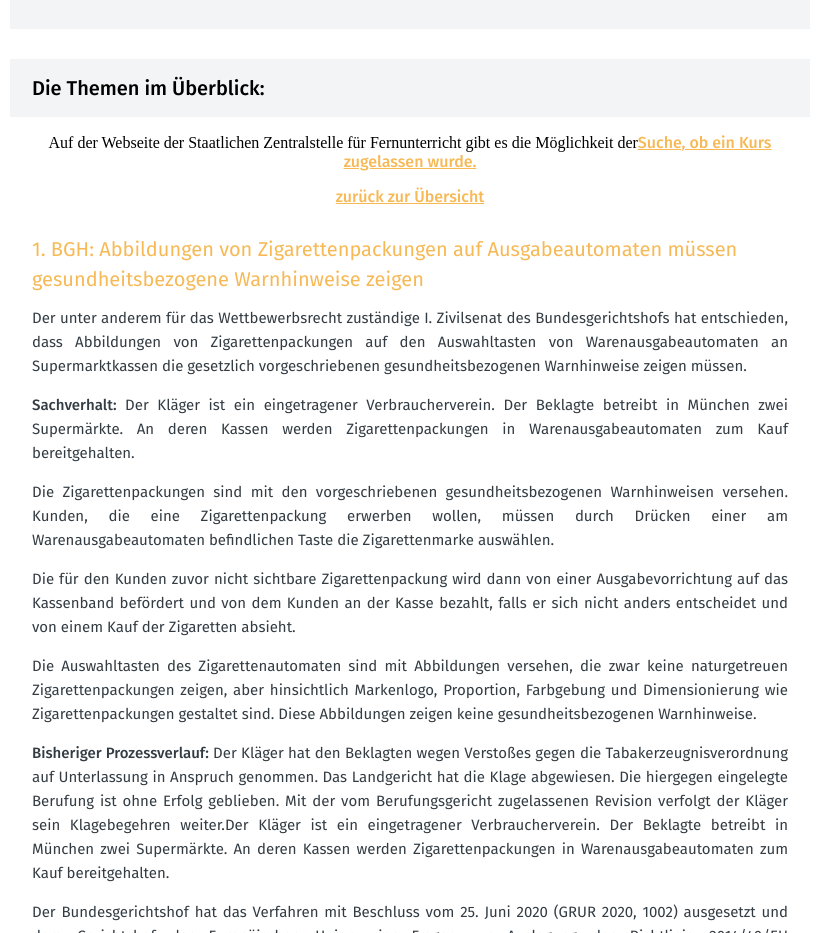
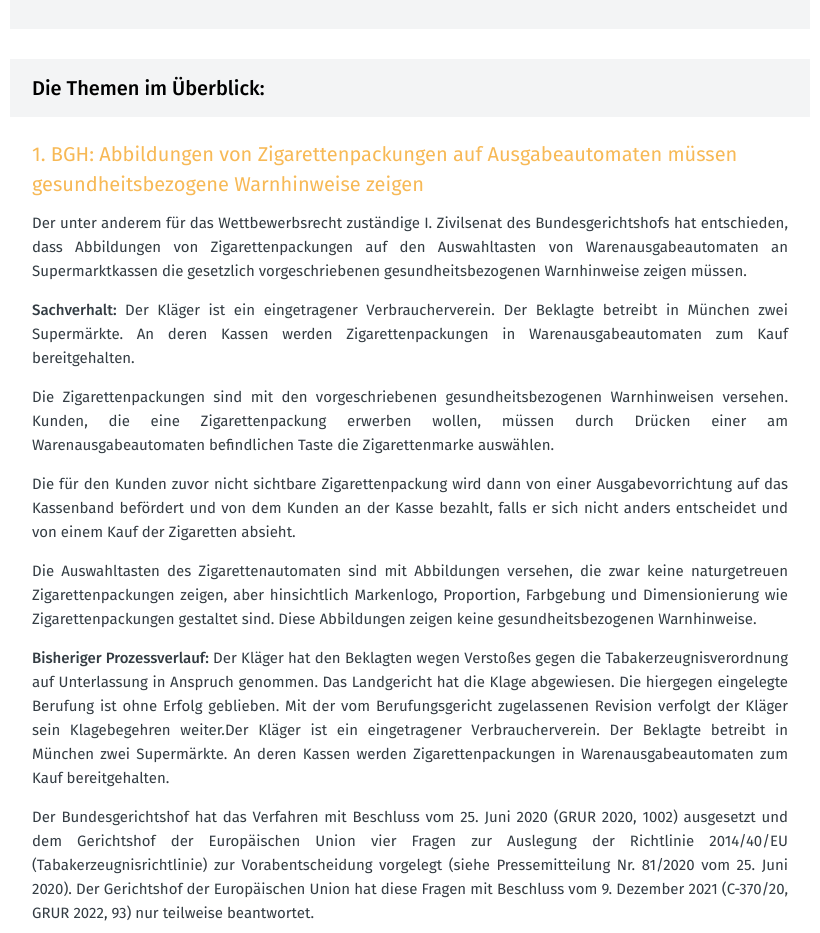
Before and after one commit to imranahmedui/dr-bahr.com, a plain HTML site: page index.html in a window 1280 px wide. Shown: the part 1083-2016 px from the top of the page, without its empty margins (230-1050 px from the left). Drawn offline with Linux system fonts and the light colour scheme.

Commit message:
Add files via upload

```diff
--- a/index.html
+++ b/index.html
@@ -360,9 +360,7 @@
 
                    <p style="padding: 0; margin-top: 5px; margin-bottom: 15px; text-align: justify;">Anmerkung von RA Dr. Bahr: Sollte sich die Rechtsansicht des LG Hamburg durchsetzen, dürfte dies zu erheblichen Veränderungen im Bereich des Online-Coachings führen. Dies dürfte dann insbesondere den Finanz-Bereich treffen, wo in den letzten Jahren zahlreiche Finanz-Influencer ihre entgeltpflichtigen Coaching-Kurse anbieten. Ein Großteil der Anbieter verfügt nämlich über keine FernUSG-Zulassung.</p>
                 <p><a href="#" style="color:#F7B956; font-family: Fira Sans; font-weight: 500; font-style: normal;">zurück zur Übersicht</a></p></td>
-                <p>Auf der Webseite der Staatlichen Zentralstelle für Fernunterricht gibt es die Möglichkeit der<a href="#" style="color:#F7B956; font-family: Fira Sans; font-weight: 500; font-style: normal;">Suche, ob ein Kurs zugelassen wurde.</a></p></td>
-                <p><a href="#" style="color:#F7B956; font-family: Fira Sans; font-weight: 500; font-style: normal;">zurück zur Übersicht</a></p></td>
-                </tr>
+                  </tr>
                 <tr height="5"><td></td></tr>
                 <tr style="margin-top: 12px;"><td style="width: 100%; height: 100%; border: 1px #F7B956 dotted"></td></tr>
                 <tr height="5"><td></td></tr>
```
